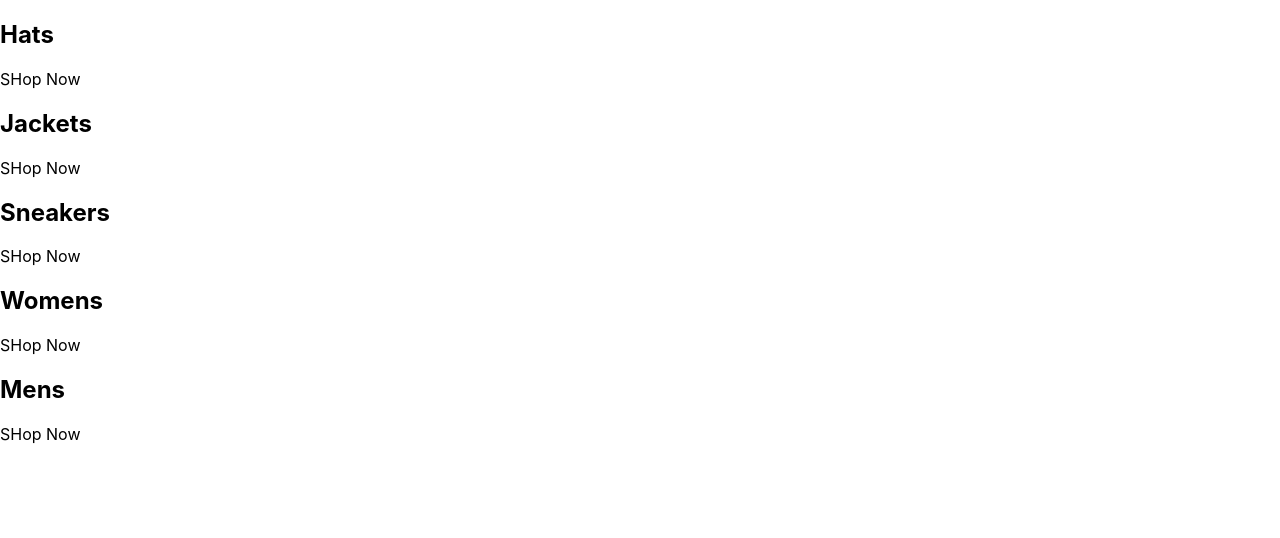
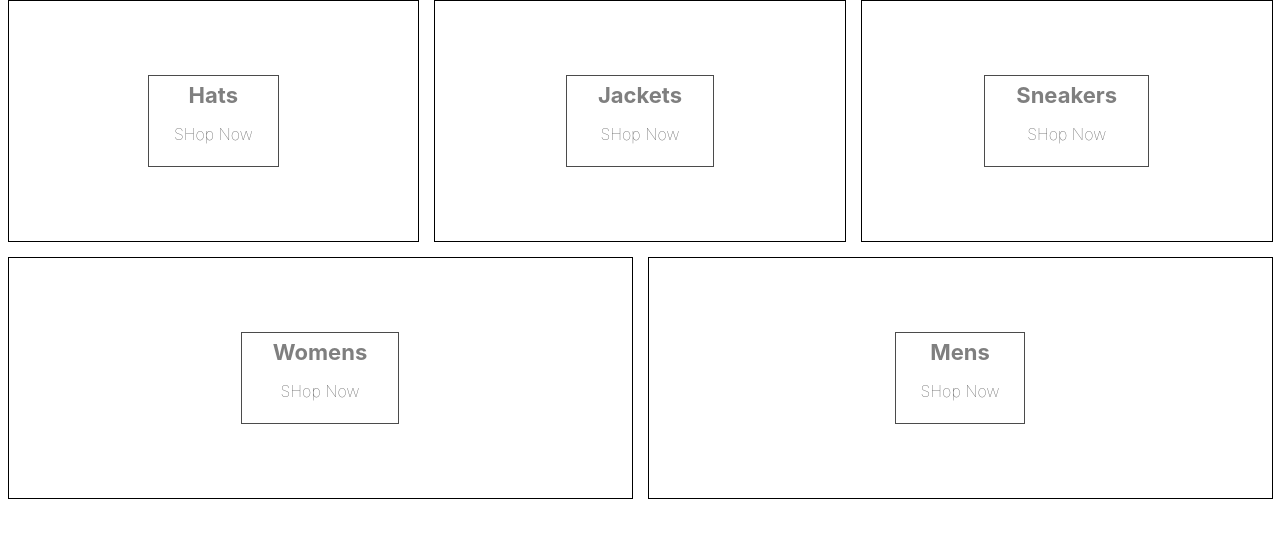
Before and after one commit to Karan-Dodeja/crwn-clothing, a JavaScript app: page / in a window 1280 px wide. Shown: the top 538 px of the page. Built offline with nearby package versions, Linux system fonts and the light colour scheme; the HTML template or start-up script is replaced by a standard one.

Commit message:
Adding SASS

```diff
--- a/package.json
+++ b/package.json
@@ -9,6 +9,7 @@
     "react": "^18.2.0",
     "react-dom": "^18.2.0",
     "react-scripts": "5.0.1",
+    "sass": "^1.70.0",
     "web-vitals": "^2.1.4"
   },
   "scripts": {
--- a/src/App.js
+++ b/src/App.js
@@ -1,3 +1,5 @@
+import "./categories.styles.scss";
+
 const App = () => {
   const categories = [
     {
--- /dev/null
+++ b/src/categories.styles.scss
@@ -0,0 +1,75 @@
+.categories-container {
+    width: 100%;
+    display: flex;
+    flex-wrap: wrap;
+    justify-content: space-between;
+  }
+
+  .category-container {
+    min-width: 30%;
+    height: 240px;
+    flex: 1 1 auto;
+    display: flex;
+    align-items: center;
+    justify-content: center;
+    border: 1px solid black;
+    margin: 0 7.5px 15px;
+    overflow: hidden;
+
+    &:hover {
+      cursor: pointer;
+
+      & .background-image {
+        transform: scale(1.1);
+        transition: transform 6s cubic-bezier(0.25, 0.45, 0.45, 0.95);
+      }
+
+      & .category-body-container {
+        opacity: 0.9;
+      }
+    }
+
+    &.large {
+      height: 380px;
+    }
+
+    &:first-child {
+      margin-right: 7.5px;
+    }
+
+    &:last-child {
+      margin-left: 7.5px;
+    }
+
+    .background-image {
+      width: 100%;
+      height: 100%;
+      background-size: cover;
+      background-position: center;
+    }
+
+    .category-body-container {
+      height: 90px;
+      padding: 0 25px;
+      display: flex;
+      flex-direction: column;
+      align-items: center;
+      justify-content: center;
+      border: 1px solid black;
+      background-color: white;
+      opacity: 0.7;
+      position: absolute;
+
+      h2 {
+        font-weight: bold;
+        margin: 0 6px 0;
+        font-size: 22px;
+        color: #4a4a4a;
+      }
+
+      p {
+        font-weight: lighter;
+        font-size: 16px;
+      }
+    }
+  }
```
Also changed, not shown: 1 other file (tests, documents, lock files or other folders).
